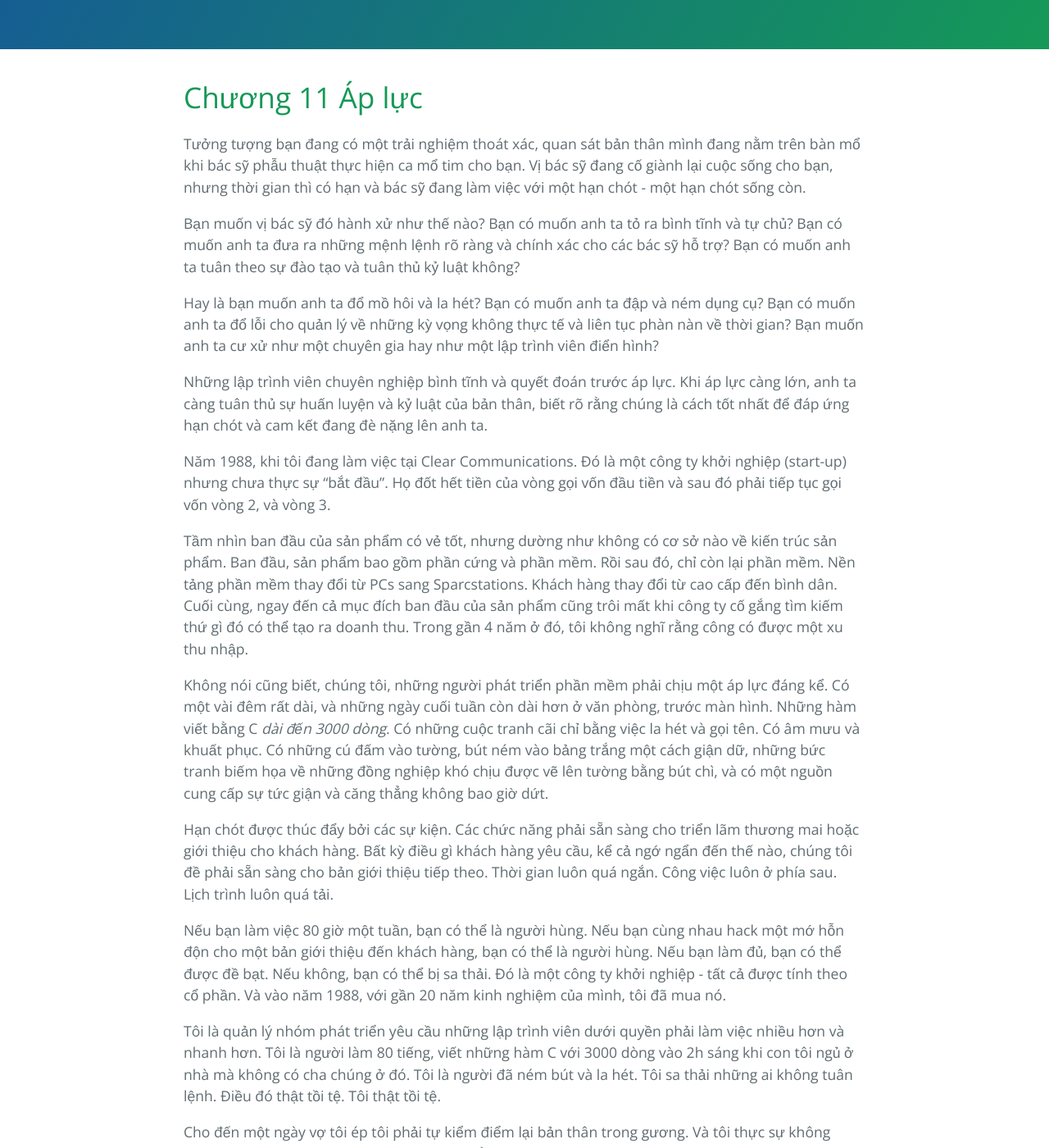
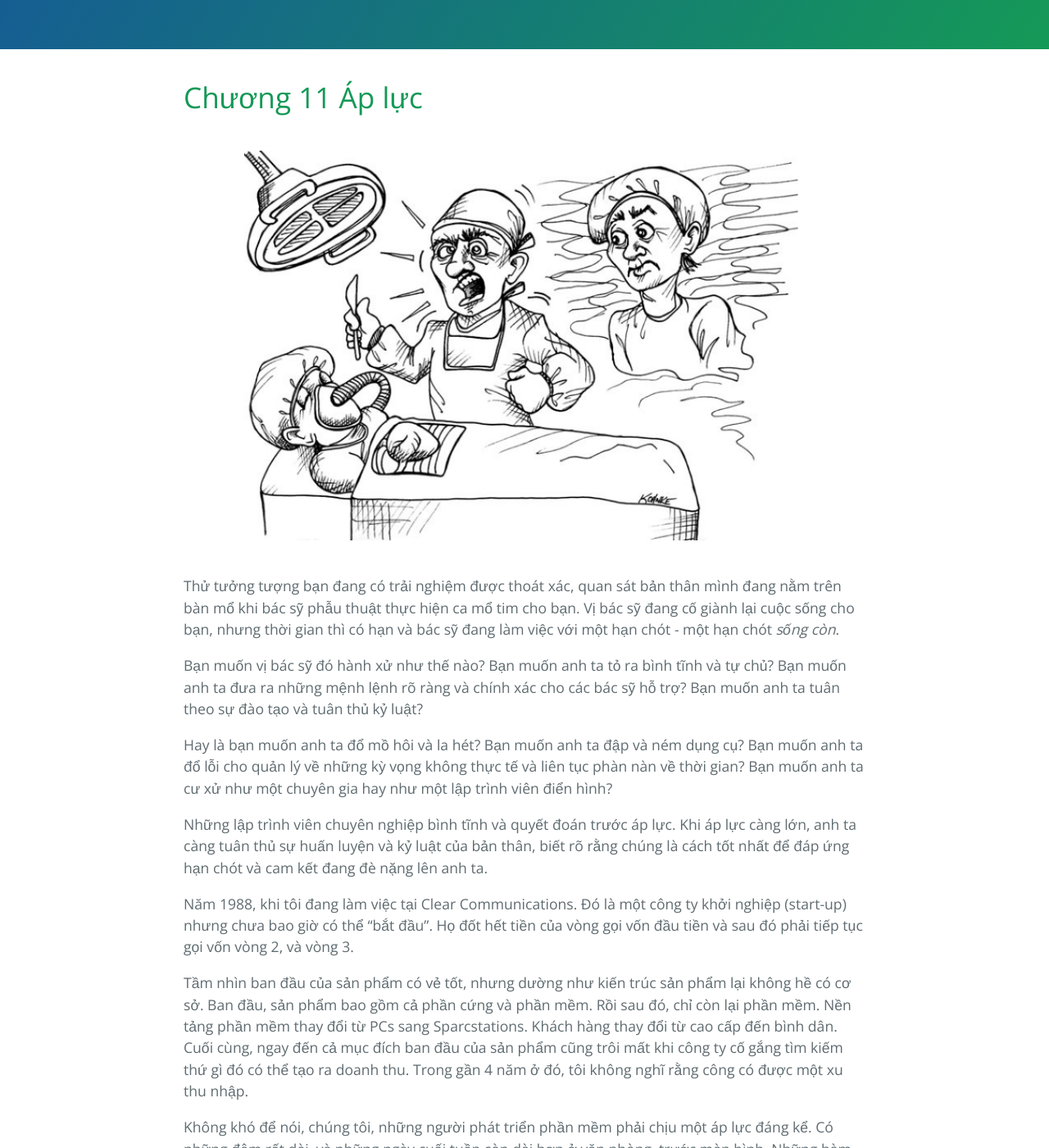
Before and after one commit to HaiBV/haibv.github.io, a Jekyll site: the page built from clean-coder/chapter-11-pressure.md, in a window 1280 px wide and 1400 px high, scrolled down 257 px. Shown: the whole window at 82% size. Built offline with Jekyll 4.4.1, drawn with Linux system fonts in a browser that asks for light colours; our own code applies the rules of GitHub Pages for plain Markdown files; some of the changed text lies outside the part shown.

Commit message:
Book - The Clean Coder - Correction - C11

```diff
--- a/clean-coder/chapter-11-pressure.md
+++ b/clean-coder/chapter-11-pressure.md
@@ -4,19 +4,21 @@
 
 # Chương 11 Áp lực
 
-Tưởng tượng bạn đang có một trải nghiệm thoát xác, quan sát bản thân mình đang nằm trên bàn mổ khi bác sỹ phẫu thuật thực hiện ca mổ tim cho bạn. Vị bác sỹ đang cố giành lại cuộc sống cho bạn, nhưng thời gian thì có hạn và bác sỹ đang làm việc với một hạn chót - một hạn chót sống còn.
+![11-cover](images/11-cover.png)
 
-Bạn muốn vị bác sỹ đó hành xử như thế nào? Bạn có muốn anh ta tỏ ra bình tĩnh và tự chủ? Bạn có muốn anh ta đưa ra những mệnh lệnh rõ ràng và chính xác cho các bác sỹ hỗ trợ? Bạn có muốn anh ta tuân theo sự đào tạo và tuân thủ kỷ luật không?
+Thử tưởng tượng bạn đang có trải nghiệm được thoát xác, quan sát bản thân mình đang nằm trên bàn mổ khi bác sỹ phẫu thuật thực hiện ca mổ tim cho bạn. Vị bác sỹ đang cố giành lại cuộc sống cho bạn, nhưng thời gian thì có hạn và bác sỹ đang làm việc với một hạn chót - một hạn chót _sống còn_.
 
-Hay là bạn muốn anh ta đổ mồ hôi và la hét? Bạn có muốn anh ta đập và ném dụng cụ? Bạn có muốn anh ta đổ lỗi cho quản lý về những kỳ vọng không thực tế và liên tục phàn nàn về thời gian? Bạn muốn anh ta cư xử như một chuyên gia hay như một lập trình viên điển hình?
+Bạn muốn vị bác sỹ đó hành xử như thế nào? Bạn muốn anh ta tỏ ra bình tĩnh và tự chủ? Bạn muốn anh ta đưa ra những mệnh lệnh rõ ràng và chính xác cho các bác sỹ hỗ trợ? Bạn muốn anh ta tuân theo sự đào tạo và tuân thủ kỷ luật?
+
+Hay là bạn muốn anh ta đổ mồ hôi và la hét? Bạn muốn anh ta đập và ném dụng cụ? Bạn muốn anh ta đổ lỗi cho quản lý về những kỳ vọng không thực tế và liên tục phàn nàn về thời gian? Bạn muốn anh ta cư xử như một chuyên gia hay như một lập trình viên điển hình?
 
 Những lập trình viên chuyên nghiệp bình tĩnh và quyết đoán trước áp lực. Khi áp lực càng lớn, anh ta càng tuân thủ sự huấn luyện và kỷ luật của bản thân, biết rõ rằng chúng là cách tốt nhất để đáp ứng hạn chót và cam kết đang đè nặng lên anh ta.
 
-Năm 1988, khi tôi đang làm việc tại Clear Communications. Đó là một công ty khởi nghiệp (start-up) nhưng chưa thực sự "bắt đầu". Họ đốt hết tiền của vòng gọi vốn đầu tiền và sau đó phải tiếp tục gọi vốn vòng 2, và vòng 3.
+Năm 1988, khi tôi đang làm việc tại Clear Communications. Đó là một công ty khởi nghiệp (start-up) nhưng chưa bao giờ có thể "bắt đầu". Họ đốt hết tiền của vòng gọi vốn đầu tiền và sau đó phải tiếp tục gọi vốn vòng 2, và vòng 3.
 
-Tầm nhìn ban đầu của sản phẩm có vẻ tốt, nhưng dường như không có cơ sở nào về kiến trúc sản phẩm. Ban đầu, sản phẩm bao gồm phần cứng và phần mềm. Rồi sau đó, chỉ còn lại phần mềm. Nền tảng phần mềm thay đổi từ PCs sang Sparcstations. Khách hàng thay đổi từ cao cấp đến bình dân. Cuối cùng, ngay đến cả mục đích ban đầu của sản phẩm cũng trôi mất khi công ty cố gắng tìm kiếm thứ gì đó có thể tạo ra doanh thu. Trong gần 4 năm ở đó, tôi không nghĩ rằng công có được một xu thu nhập.
+Tầm nhìn ban đầu của sản phẩm có vẻ tốt, nhưng dường như kiến trúc sản phẩm lại không hề có cơ sở. Ban đầu, sản phẩm bao gồm cả phần cứng và phần mềm. Rồi sau đó, chỉ còn lại phần mềm. Nền tảng phần mềm thay đổi từ PCs sang Sparcstations. Khách hàng thay đổi từ cao cấp đến bình dân. Cuối cùng, ngay đến cả mục đích ban đầu của sản phẩm cũng trôi mất khi công ty cố gắng tìm kiếm thứ gì đó có thể tạo ra doanh thu. Trong gần 4 năm ở đó, tôi không nghĩ rằng công có được một xu thu nhập.
 
-Không nói cũng biết, chúng tôi, những người phát triển phần mềm phải chịu một áp lực đáng kể. Có một vài đêm rất dài, và những ngày cuối tuần còn dài hơn ở văn phòng, trước màn hình. Những hàm viết bằng C _dài đến 3000 dòng_. Có những cuộc tranh cãi chỉ bằng việc la hét và gọi tên. Có âm mưu và khuất phục. Có những cú đấm vào tường, bút ném vào bảng trắng một cách giận dữ, những bức tranh biếm họa về những đồng nghiệp khó chịu được vẽ lên tường bằng bút chì, và có một nguồn cung cấp sự tức giận và căng thẳng không bao giờ dứt.
+Không khó để nói, chúng tôi, những người phát triển phần mềm phải chịu một áp lực đáng kể. Có những đêm rất dài, và những ngày cuối tuần còn dài hơn ở văn phòng, trước màn hình. Những hàm viết bằng C _dài đến 3000 dòng_. Có những cuộc tranh cãi chỉ toàn là la hét và gọi tên. Có cả âm mưu và khuất phục. Có những cú đấm vào tường, bút ném vào bảng trắng một cách giận dữ, những bức tranh biếm họa về những đồng nghiệp khó chịu được vẽ lên tường bằng bút chì, và có một nguồn cung cấp sự tức giận và căng thẳng không bao giờ dứt.
 
 Hạn chót được thúc đẩy bởi các sự kiện. Các chức năng phải sẵn sàng cho triển lãm thương mai hoặc giới thiệu cho khách hàng. Bất kỳ điều gì khách hàng yêu cầu, kể cả ngớ ngẩn đến thế nào, chúng tôi đề phải sẵn sàng cho bản giới thiệu tiếp theo. Thời gian luôn quá ngắn. Công việc luôn ở phía sau. Lịch trình luôn quá tải.
 
```
Also changed, not shown: clean-coder/images/11-cover.png (added).
